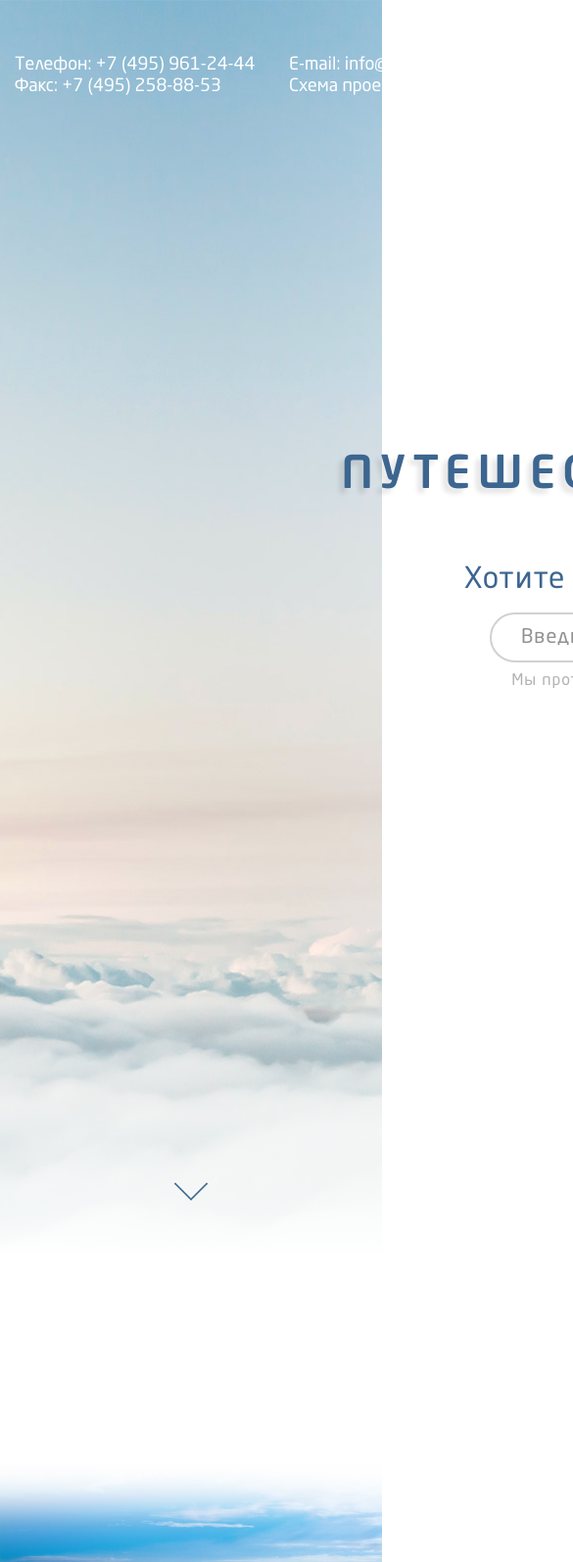
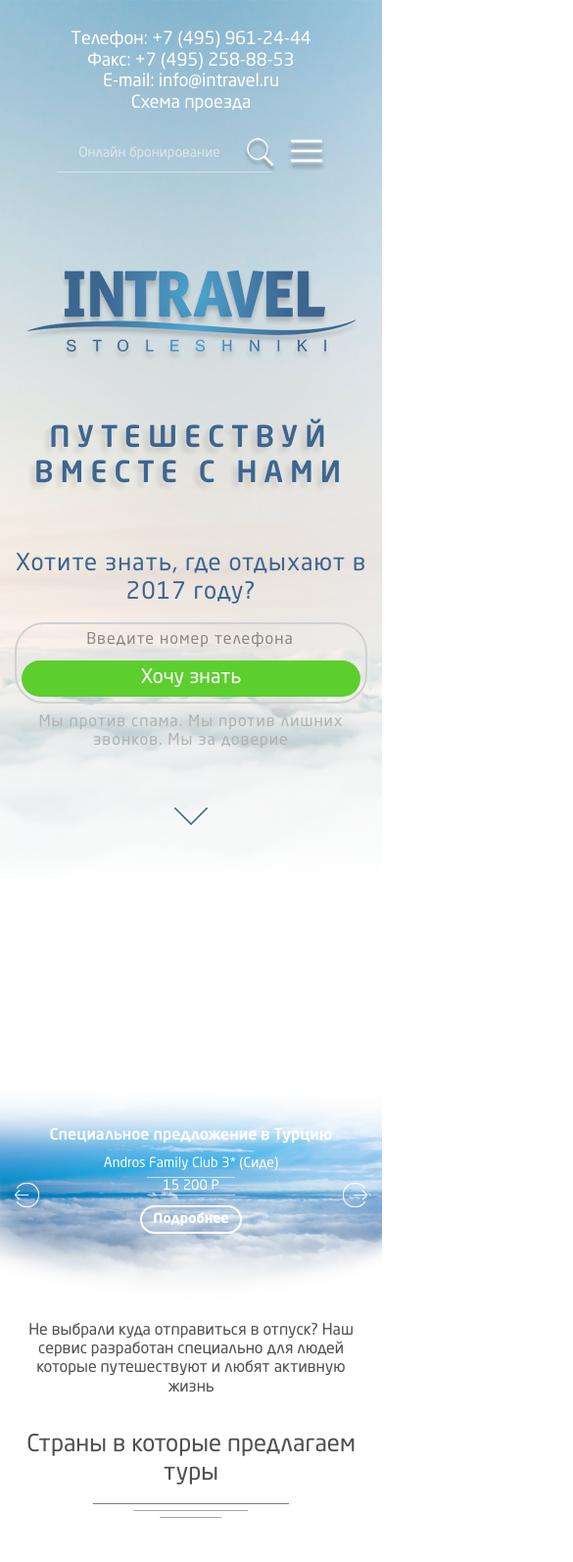
Before and after one commit to Verta-master/tourism, a plain HTML site: page index.html in a window 390 px wide. Shown: the top 1594 px of the page at 98% size, 585 px wide, since content can reach past the window. Drawn offline with Linux system fonts and the light colour scheme.

Commit message:
Update 2017-11-24T07:37:43.723Z

```diff
--- a/css/style.css
+++ b/css/style.css
@@ -1087,7 +1087,7 @@ button.swiper-pagination-bullet {
   background-image: url(../img/icon-search.png);
   background-repeat: no-repeat;
   background-position: center;
-  background-size: 42px 44px;
+  background-size: contain;
 }
 .call__field {
   width: 560px;
@@ -1242,6 +1242,7 @@ button.swiper-pagination-bullet {
   height: 24px;
   background-image: url(../img/deco.svg);
   background-repeat: no-repeat;
+  background-size: contain;
 }
 .country__list {
   width: 1040px;
@@ -1411,3 +1412,246 @@ button.swiper-pagination-bullet {
 .pagination--prev {
   transform: rotate(180deg);
 }
+@media (max-width: 1559px) {
+  .wrapper {
+    width: 100%;
+  }
+  .header {
+    padding-top: 30px;
+  }
+  .menu__link {
+    font-size: 24px;
+  }
+  .promo__title {
+    margin-top: 100px;
+  }
+  .promo {
+    min-height: 900px;
+  }
+  .slider__prev {
+    left: 15px;
+    top: 50%;
+  }
+  .slider__next {
+    right: 15px;
+    top: 50%;
+  }
+  .country__list {
+    margin-left: auto;
+    margin-right: auto;
+  }
+  .tour__list {
+    -ms-flex-pack: center;
+        justify-content: center;
+  }
+  .tour__item:nth-child(4n) {
+    margin-right: 30px;
+  }
+}
+@media (max-width: 1099px) {
+  .slider__h2 {
+    font-size: 36px;
+  }
+  .slider__place {
+    font-size: 24px;
+  }
+  .slider__price {
+    font-size: 24px;
+    top: -5px;
+    right: -30px;
+    left: auto;
+    width: 110px;
+    line-height: 40px;
+    min-height: auto;
+  }
+  .slider_wrap {
+    max-width: 550px;
+    margin-left: auto;
+    margin-right: auto;
+  }
+  .country__list {
+    width: 100%;
+  }
+}
+@media (max-width: 1020px) {
+  .header__block--left {
+    display: block;
+  }
+  .promo__h1 {
+    font-size: 36px;
+  }
+  .promo__comment {
+    font-size: 24px;
+  }
+  .slider__title {
+    top: 100px;
+  }
+  .slider__btn {
+    width: 200px;
+  }
+  .slider__place {
+    margin-bottom: 40px;
+  }
+  .country {
+    margin-top: 0;
+  }
+  .country__comment {
+    font-size: 16px;
+  }
+}
+@media (max-width: 767px) {
+  .country__item {
+    width: 30%;
+  }
+  .country__list {
+    margin-bottom: 250px;
+  }
+  .header__block--right {
+    -ms-flex-direction: column;
+        flex-direction: column;
+    -ms-flex-pack: start;
+        justify-content: flex-start;
+    -ms-flex-align: end;
+        align-items: flex-end;
+  }
+  .search {
+    margin-bottom: 20px;
+  }
+  .slider__h2 {
+    font-size: 24px;
+  }
+  .slider__price {
+    position: static;
+    margin: 0 auto;
+    margin-bottom: 20px;
+  }
+  .slider__place {
+    margin-bottom: 20px;
+  }
+  .slider__title {
+    top: 70px;
+  }
+  .call__field {
+    width: 100%;
+  }
+  .country__link {
+    font-size: 18px;
+    line-height: 1.6;
+  }
+}
+@media (max-width: 481px) {
+  .header {
+    display: block;
+    text-align: center;
+  }
+  .header__wrap {
+    margin-left: auto;
+    margin-right: auto;
+  }
+  .header__block--right {
+    -ms-flex-direction: row;
+        flex-direction: row;
+    -ms-flex-pack: center;
+        justify-content: center;
+    -ms-flex-align: center;
+        align-items: center;
+    margin-top: 20px;
+  }
+  .overlay::before {
+    width: 100%;
+    height: 900px;
+    background-image: linear-gradient(to bottom, rgba(53, 53, 53, 0.5), rgba(255, 255, 255, 0.2));
+  }
+  .call__field {
+    display: block;
+  }
+  .call__input {
+    width: 100%;
+    font-size: 16px;
+    padding-left: 0;
+    text-align: center;
+    margin-bottom: 10px;
+  }
+  .call__btn {
+    width: 100%;
+  }
+  .promo__title {
+    margin-top: 30px;
+  }
+  .promo__h1 {
+    font-size: 30px;
+  }
+  .slider__title {
+    top: 40px;
+  }
+  .slider__place {
+    margin-bottom: 5px;
+    font-size: 14px;
+  }
+  .slider__price {
+    font-size: 14px;
+    line-height: 1.2;
+    width: 90px;
+    margin-bottom: 10px;
+  }
+  .slider__h2 {
+    font-size: 16px;
+    margin-bottom: 10px;
+  }
+  .slider__next,
+  .slider__prev {
+    width: 25px;
+    height: 25px;
+  }
+  .slider__btn {
+    font-size: 14px;
+    width: 100px;
+    height: 25px;
+    line-height: 25px;
+  }
+  .country__title {
+    font-size: 24px;
+  }
+  .country__title::after {
+    width: 200px;
+  }
+  .country__list {
+    margin-top: 80px;
+  }
+  .country__item {
+    width: 50%;
+  }
+  .country__link {
+    font-size: 16px;
+  }
+  .tour {
+    padding-top: 40px;
+  }
+  .tour__item {
+    margin-right: 0;
+    margin-bottom: 20px;
+    max-width: 100%;
+  }
+  .tour__item:nth-child(4n) {
+    margin-right: 0;
+  }
+  .tour__img {
+    height: 190px;
+  }
+  .tour__name {
+    max-width: 100%;
+  }
+  .pagination {
+    -ms-flex-wrap: wrap;
+        flex-wrap: wrap;
+    padding-bottom: 40px;
+  }
+  .menu__btn {
+    margin-left: 10px;
+    margin-bottom: 15px;
+  }
+  .search__btn {
+    width: 35px;
+    height: 35px;
+  }
+}
--- a/index.html
+++ b/index.html
@@ -8,6 +8,7 @@
 </head>
 <body>
   <section class="promo">
+    <div class="promo__overlay"></div>
     <header class="header wrapper">
       <div class="header__block header__block--left">
         <div class="header__wrap">
@@ -81,10 +82,10 @@
       </form>
       <p class="promo__slogan">Мы против спама. Мы против лишних звонков. Мы за доверие</p>
     </div>
-    <button type="button" class="promo__next" title="Далее"></button>
+    <a href="#next" class="promo__next" title="Далее"></a>
   </section>
 
-  <section class="special">
+  <section class="special" id="next">
     <div class="form1"></div>
 
     <div class="swiper-container slider">
@@ -366,10 +367,11 @@
     <a href="#" class="pagination__nav pagination--next"></a>
   </nav>
 
+  <script src="js/jquery-3.2.1.min.js"></script>
   <script src="js/swiper.min.js"></script>
   <script src="js/script.js"></script>
 
-  <!-- Slider -->
+<!-- Slider -->
   <script>
     var swiper = new Swiper('.swiper-container', {
       slidesPerView: "auto",
@@ -378,5 +380,17 @@
       prevButton: ".swiper-button-prev",
     });
   </script>
+
+<!-- Scroll to anchor -->
+  <script>
+    $(document).ready(function(){
+      $(".promo").on("click","a", function (event) {
+        event.preventDefault();
+        var id  = $(this).attr('href'),
+          top = $(id).offset().top;
+        $('body,html').animate({scrollTop: top}, 500);
+      });
+    });
+  </script>
 </body>
 </html>
--- a/js/script.js
+++ b/js/script.js
@@ -1,6 +1,6 @@
 var navMain = document.querySelector(".menu");
 var navToggle = document.querySelector(".menu__btn");
-var overlay = document.querySelector(".header");
+var overlay = document.querySelector(".promo__overlay");
 
 navToggle.addEventListener("click", function() {
   if (navMain.classList.contains("menu--closed")) {
```
Also changed, not shown: css/style.min.css, img/icon-arrow-disabled.png, js/script.min.js.
